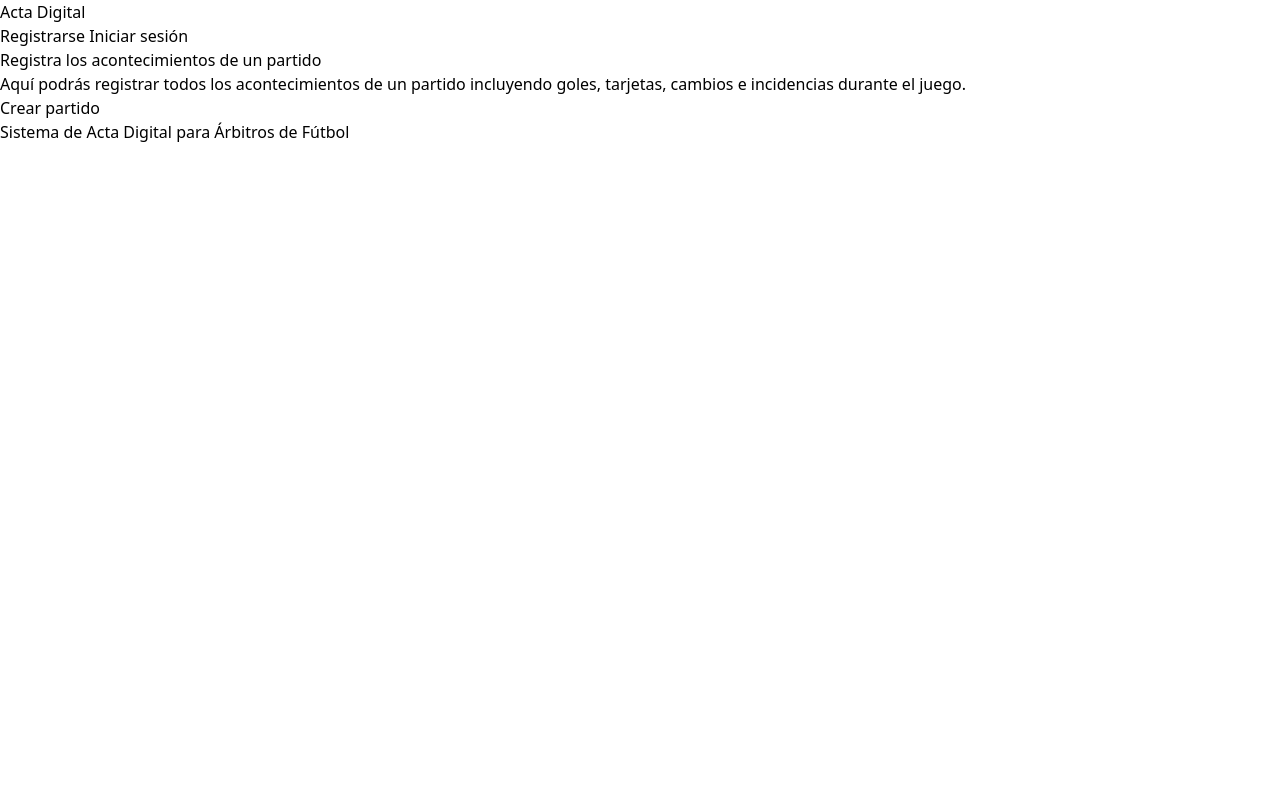
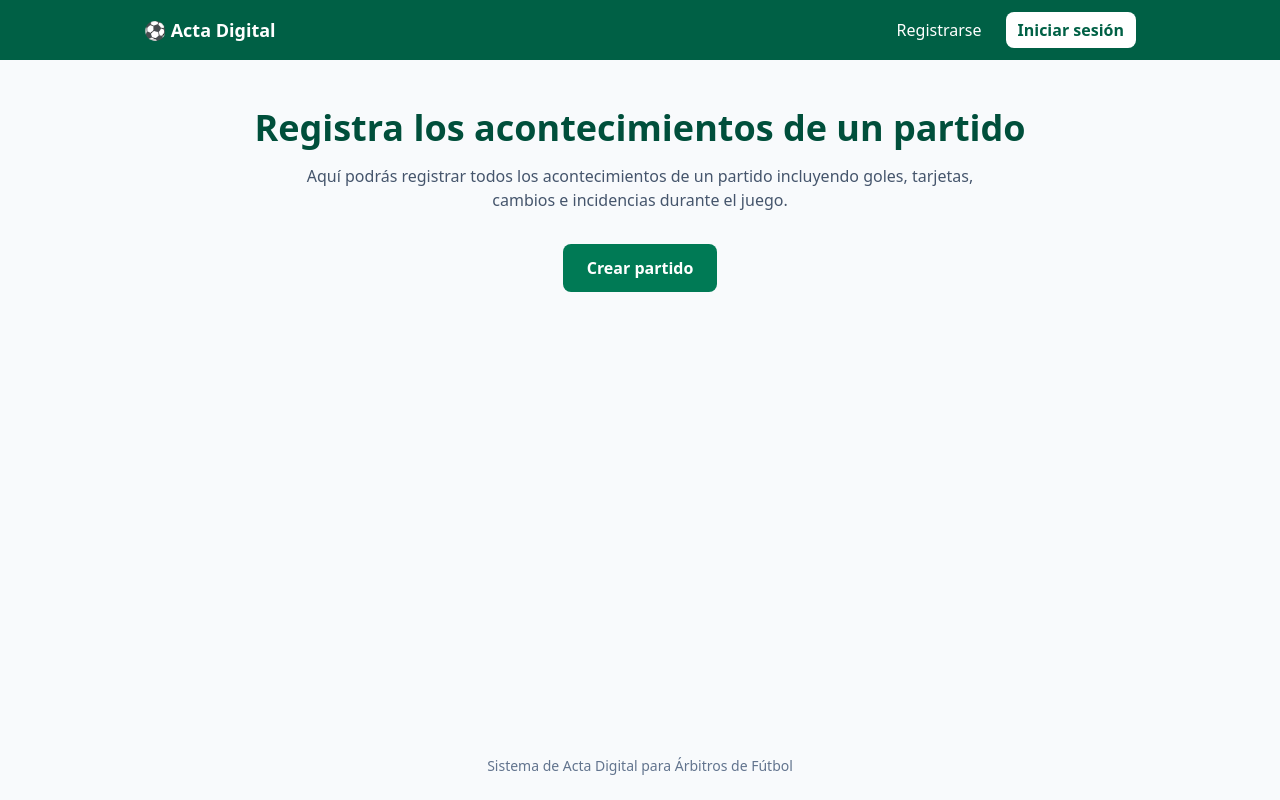
Before and after one commit to hectorcelis/arbitro-, a website built with Vite: page index.html in a window 1280 px wide. Built offline with nearby package versions, Linux system fonts and the light colour scheme.

Commit message:
Rediseña index con Tailwind y menú hamburguesa con Alpine

```diff
--- a/index.html
+++ b/index.html
@@ -9,20 +9,44 @@
   <script src="https://cdn.jsdelivr.net/npm/@tailwindcss/browser@4"></script>
   <script defer src="https://cdn.jsdelivr.net/npm/alpinejs@3.x.x/dist/cdn.min.js"></script>
 </head>
-  <body>
-    <header>
-      <h3>Acta Digital</h3>
-      <nav>
-        <a href="registro.html">Registrarse</a>
-        <a href="login.html">Iniciar sesión</a>
+<body class="flex min-h-screen flex-col bg-slate-50 text-slate-800">
+
+  <!-- [IA] inicio · ia/2026-11-08_vicenteflores1_estilos-html-e2.md -->
+  <header class="bg-emerald-800 text-white" x-data="{ abierto: false }">
+    <div class="mx-auto flex max-w-5xl items-center justify-between px-4 py-3">
+      <a href="index.html" class="text-lg font-bold">⚽ Acta Digital</a>
+
+      <button type="button" aria-label="Abrir menú"
+              class="rounded p-2 text-2xl hover:bg-emerald-700 focus:outline-none focus:ring-2 focus:ring-white md:hidden"
+              @click="abierto = !abierto" :aria-expanded="abierto">☰</button>
+
+
+      <nav class="hidden items-center gap-6 md:flex">
+        <a href="registro.html" class="hover:underline">Registrarse</a>
+        <a href="login.html"
+           class="rounded-lg bg-white px-3 py-1.5 font-semibold text-emerald-800 hover:bg-emerald-50">Iniciar sesión</a>
+      </nav>
+    </div>
+
+    <nav x-show="abierto" x-cloak x-transition class="flex flex-col gap-3 px-4 pb-4 md:hidden">
+      <a href="registro.html" class="hover:underline">Registrarse</a>
+      <a href="login.html" class="hover:underline">Iniciar sesión</a>
     </nav>
   </header>
-    <main>
-      <h1>Registra los acontecimientos de un partido</h1>
-      <p>Aquí podrás registrar todos los acontecimientos de un partido incluyendo goles, tarjetas, cambios e incidencias durante el juego.</p>
-      <a href="partido.html">Crear partido</a>
+
+  <main class="mx-auto w-full max-w-5xl flex-1 px-4 py-12 text-center">
+    <h1 class="text-3xl font-bold text-emerald-900 sm:text-4xl">Registra los acontecimientos de un partido</h1>
+    <p class="mx-auto mt-4 max-w-2xl text-slate-600">
+      Aquí podrás registrar todos los acontecimientos de un partido incluyendo goles, tarjetas, cambios e incidencias durante el juego.
+    </p>
+    <a href="partido.html"
+       class="mt-8 inline-block rounded-lg bg-emerald-700 px-6 py-3 font-semibold text-white hover:bg-emerald-800 focus:outline-none focus:ring-2 focus:ring-emerald-500 focus:ring-offset-2">
+      Crear partido
+    </a>
   </main>
-    <footer>
+  <!-- [IA] fin -->
+
+  <footer class="py-6 text-center text-sm text-slate-500">
     <p>Sistema de Acta Digital para Árbitros de Fútbol</p>
   </footer>
 </body>
```
Lines whose indentation alone changed are shown as unchanged.
